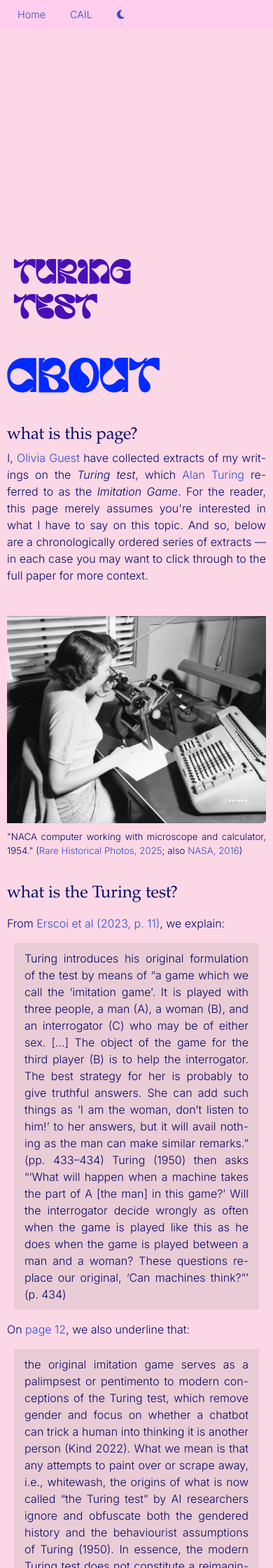
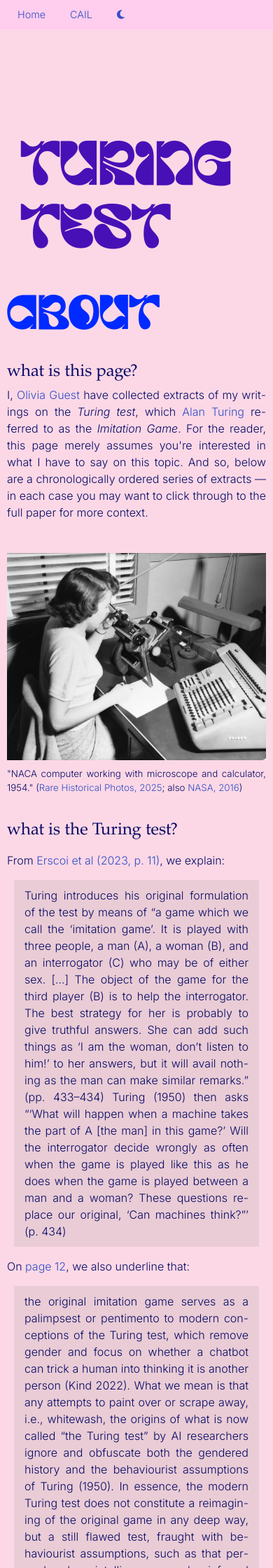
Before and after one commit to oliviaguest/oliviaguest.github.io, a Jekyll site: the page built from turing.html, in a window 390 px wide. Shown: the top 2240 px of the page at 70% size. Built offline with Jekyll 4.4.1, drawn with Linux system fonts in a browser that asks for light colours; nearby versions of some CDN libraries; some web fonts are replaced; library files that are not in the unit come from our copies; a style sheet for code colours, icons or effects is not loaded.

Commit message:
minor h1

```diff
--- a/css/turing.css
+++ b/css/turing.css
@@ -208,49 +208,24 @@ h2#cail a, h2#activism a, h2#allies a  {
 }
 
 
-@media screen and (max-width: 904px) {
 
-    h1 {
-            /* text-align: center; */
-            font-size: 8rem;
-            line-height: 8rem;
-             /* margin-left: 20rem; */
-             /* word-wrap: normal; */
-             /* width: 40rem;  */
-
+@media screen and (max-width: 560px) {
+        #header-content {
+                padding-left: 2rem;
+        }
+        .header {
+                min-height: 30rem;
+        }
+        h1 {
+            font-size: 9rem;
+            line-height: 9rem;
 
     }
 }
-
-@media screen and (max-width: 560px) {
-#header-content {
-
-                     padding-left: 2rem;
-
-}
+@media screen and (max-width: 375px) {
     h1 {
-            /* text-align: center; */
-            font-size: 6rem;
-            line-height: 6rem;
-             /* word-wrap: normal; */
-             /* width: 40rem;  */
-
-
-    }
-}
-@media screen and (max-width: 400px) {
-#header-content {
-
-                     padding-left: 1rem;
-
-}
-    h1 {
-            /* text-align: center; */
-            font-size: 5rem;
-            line-height: 5rem;
-             /* word-wrap: normal; */
-             /* width: 40rem;  */
-
+            font-size: 7rem;
+            line-height: 7rem;
 
     }
 }
```
